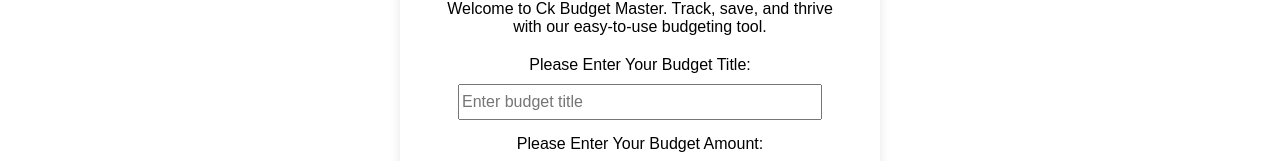
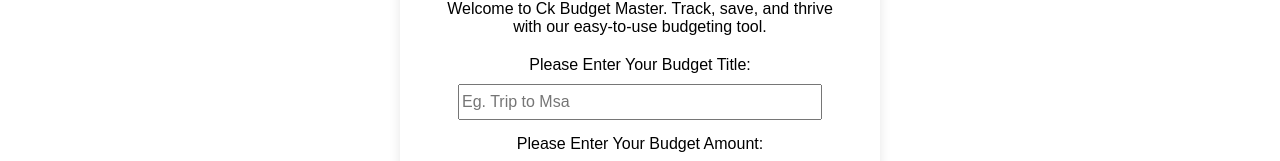
Before and after one commit to cullen-kaberere/React-hook-phase-2-project, a React (Create React App) app: page / in a window 1280 px wide. Shown: the part 280-441 px from the top of the page. Built offline with nearby package versions, Linux system fonts and the light colour scheme; no server answers.

Commit message:
Budget form

```diff
--- a/src/Component/BudgetForm.js
+++ b/src/Component/BudgetForm.js
@@ -47,7 +47,7 @@ function BudgetForm({ setBudget }) {
             type="text"
             value={title}
             onChange={(e) => setTitle(e.target.value)}
-            placeholder="Enter budget title"
+            placeholder="Eg. Trip to Msa"
             required
           />
 
```
